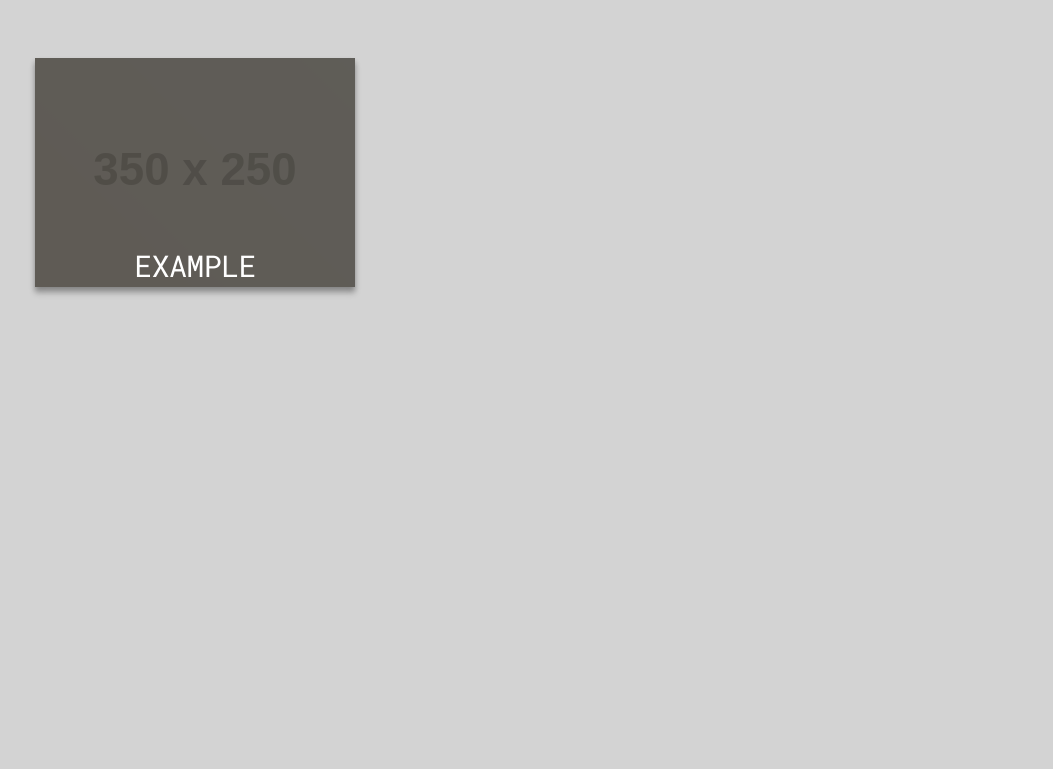
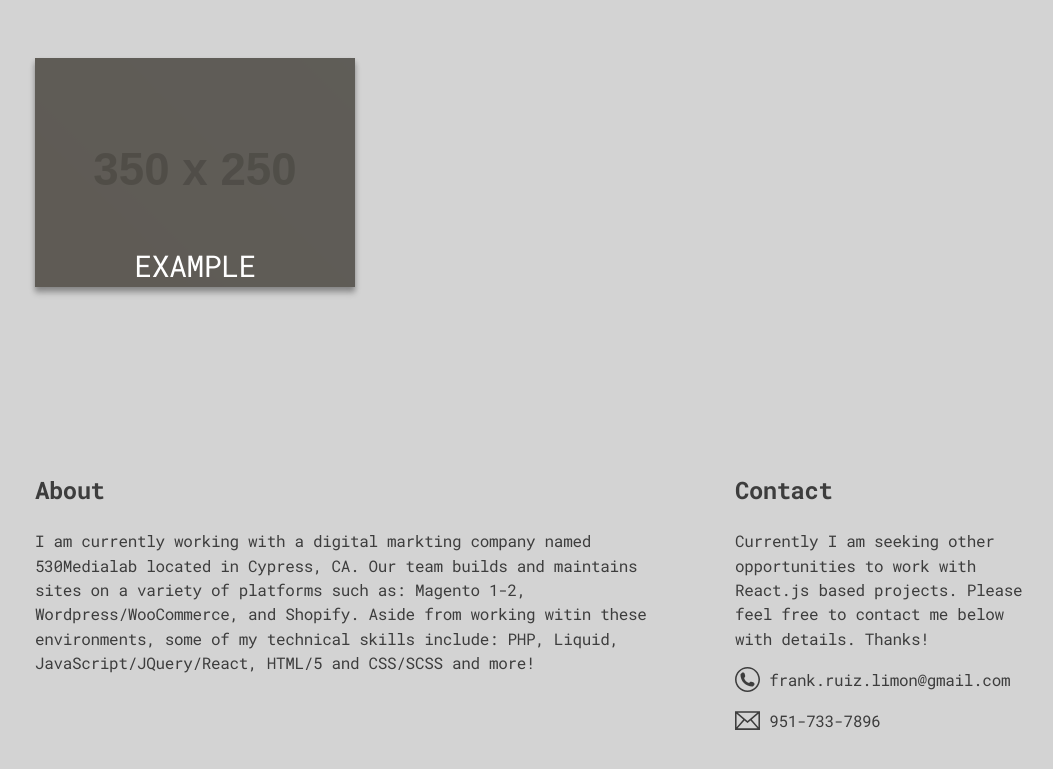
Before and after one commit to FrankRuiiz/portfolio-react, a React (Create React App) app: page / in a window 1280 px wide. Shown: the part 702-1471 px from the top of the page, without its empty margins (105-1158 px from the left). Before the commit the page ends 1005 px from the top, so only its background shows below. Built offline with nearby package versions, Linux system fonts and the light colour scheme.

Commit message:
Add About component

```diff
--- a/src/App.js
+++ b/src/App.js
@@ -3,6 +3,7 @@ import './App.css';
 import Nav from './components/Nav';
 import Hero from './components/Hero';
 import Work from './components/Work';
+import About from './components/About';
 
 class App extends Component {
   render() {
@@ -11,6 +12,7 @@ class App extends Component {
         <Nav />
         <Hero />
         <Work />
+        <About />
       </div>
     );
   }
--- /dev/null
+++ b/src/components/About.jsx
@@ -0,0 +1,51 @@
+import React from 'react';
+import phone_icon from '../img/phone.svg';
+import email_icon from '../img/email.svg';
+
+const About = () => {
+  return (
+    <div className="about container">
+      <div className="about__inner">
+        <div className="about__left">
+          <h2>About</h2>
+          <p>
+            I am currently working with a digital markting company named
+            530Medialab located in Cypress, CA. Our team builds and maintains
+            sites on a variety of platforms such as: Magento 1-2,
+            Wordpress/WooCommerce, and Shopify. Aside from working witin these
+            environments, some of my technical skills include: PHP, Liquid,
+            JavaScript/JQuery/React, HTML/5 and CSS/SCSS and more!
+          </p>
+        </div>
+        <div className="about__right">
+          <div className="right__inner">
+            <h2>Contact</h2>
+            <p>
+              Currently I am seeking other opportunities to work with React.js
+              based projects. Please feel free to contact me below with details.
+              Thanks!
+            </p>
+            <p>
+              <a href="mailto:frank.ruiz.limon@gmail.com">
+                <span class="icon">
+                  <img src={phone_icon} alt="Email" />
+                </span>{' '}
+                frank.ruiz.limon@gmail.com
+              </a>
+            </p>
+            <p>
+              <a href="tel:19517337896">
+                <span class="icon">
+                  <img src={email_icon} alt="phone" />
+                </span>{' '}
+                951-733-7896
+              </a>
+            </p>
+          </div>
+        </div>
+      </div>
+    </div>
+  );
+};
+
+export default About;
```
